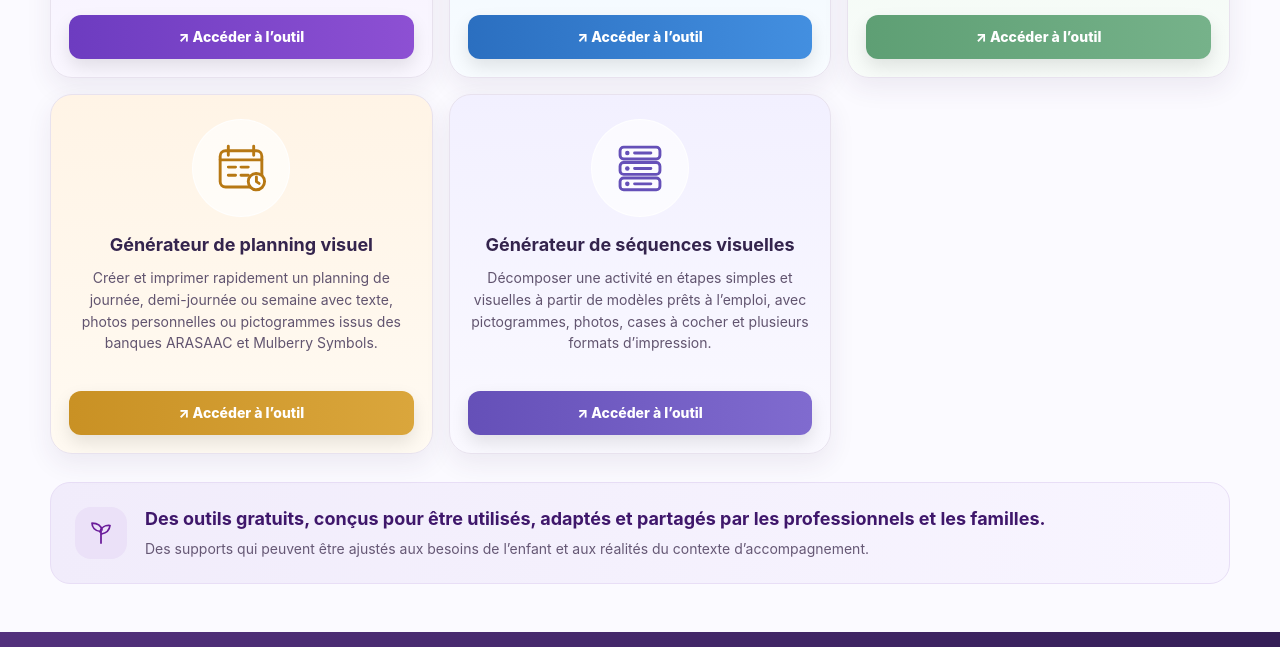
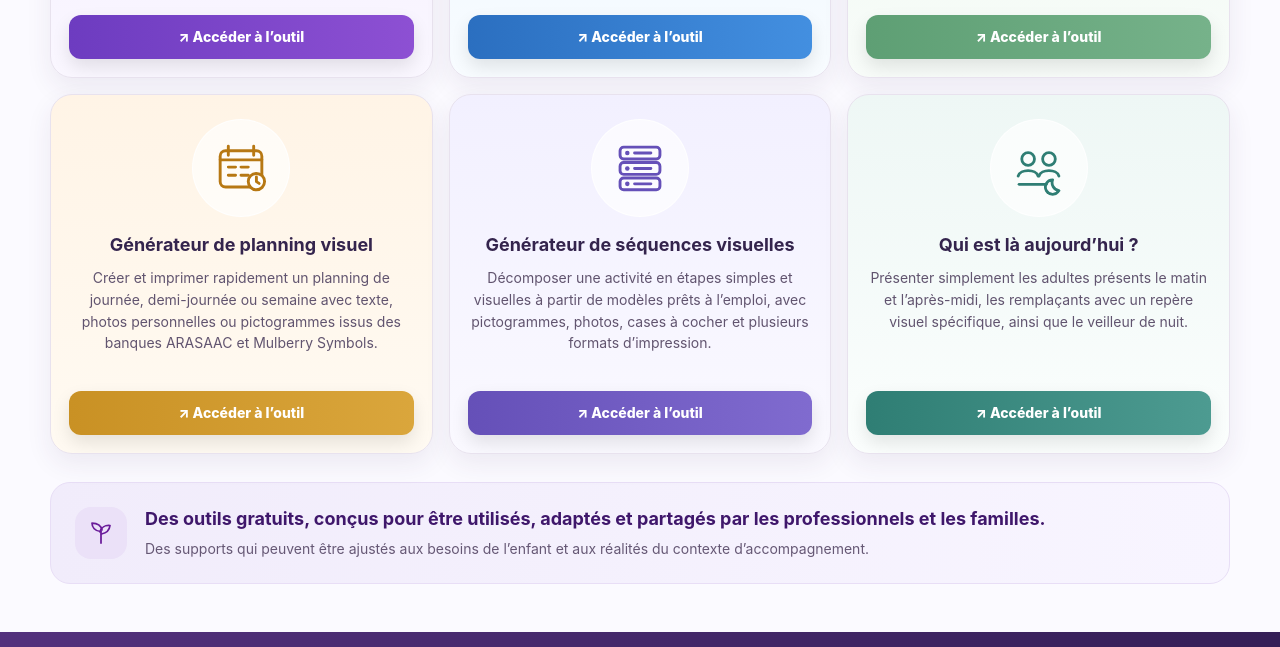
Before and after one commit to MenadMalek/menadmalek.github.io, a plain HTML site: page index.html in a window 1280 px wide. Shown: the part 1077-1724 px from the top of the page. Drawn offline with Linux system fonts and the light colour scheme.

Commit message:
Add files via upload

```diff
--- a/index.html
+++ b/index.html
@@ -233,6 +233,7 @@
     .tool:nth-child(3){background:linear-gradient(180deg,#edf9f0,#f8fcf9)}
     .tool:nth-child(4){background:linear-gradient(180deg,#fff4e6,#fffaf2)}
     .tool:nth-child(5){background:linear-gradient(180deg,#f2f0ff,#faf9ff)}
+    .tool:nth-child(6){background:linear-gradient(180deg,#eef7f5,#fbfefd)}
 
     .tool-icon{
       width:98px;
@@ -250,6 +251,7 @@
     .tool:nth-child(3) .tool-icon{color:#2d8b58}
     .tool:nth-child(4) .tool-icon{color:#b77813}
     .tool:nth-child(5) .tool-icon{color:#6550b8}
+    .tool:nth-child(6) .tool-icon{color:#2f7e74}
 
     .tool h3{
       font-size:18px;
@@ -282,6 +284,7 @@
     .tool:nth-child(3) .tool-btn{background:linear-gradient(90deg,#5e9f74,#76b28a)}
     .tool:nth-child(4) .tool-btn{background:linear-gradient(90deg,#c99124,#daa63c)}
     .tool:nth-child(5) .tool-btn{background:linear-gradient(90deg,#6550b8,#806bcf)}
+    .tool:nth-child(6) .tool-btn{background:linear-gradient(90deg,#2f7e74,#4d9b91)}
     .tool-btn.disabled{
       opacity:.72;
       cursor:default;
@@ -516,6 +519,23 @@
             <a class="tool-btn" href="https://menadmalek.github.io/generateur-sequences-visuelles/" target="_blank" rel="noopener">↗ Accéder à l’outil</a>
           </article>
 
+          <article class="tool">
+            <div class="tool-icon" aria-hidden="true">
+              <svg viewBox="0 0 64 64" fill="none" stroke="currentColor" stroke-width="3.1" stroke-linecap="round" stroke-linejoin="round">
+                <circle cx="20" cy="22" r="7"/>
+                <path d="M9 41c2-8 20-8 22 0"/>
+                <circle cx="43" cy="22" r="7"/>
+                <path d="M32 41c2-8 20-8 22 0"/>
+                <path d="M10 50h30"/>
+                <path d="M47 45a8 8 0 1 0 7 12 9 9 0 0 1-7-12Z"/>
+              </svg>
+            </div>
+            <h3>Qui est là aujourd’hui ?</h3>
+            <p>Présenter simplement les adultes présents le matin et l’après-midi, les remplaçants avec un repère visuel spécifique, ainsi que le veilleur de nuit.</p>
+            <div class="spacer"></div>
+            <a class="tool-btn" href="https://menadmalek.github.io/qui-est-la-aujourdhui/" target="_blank" rel="noopener">↗ Accéder à l’outil</a>
+          </article>
+
         </div>
 
         <div class="free-banner">
```
